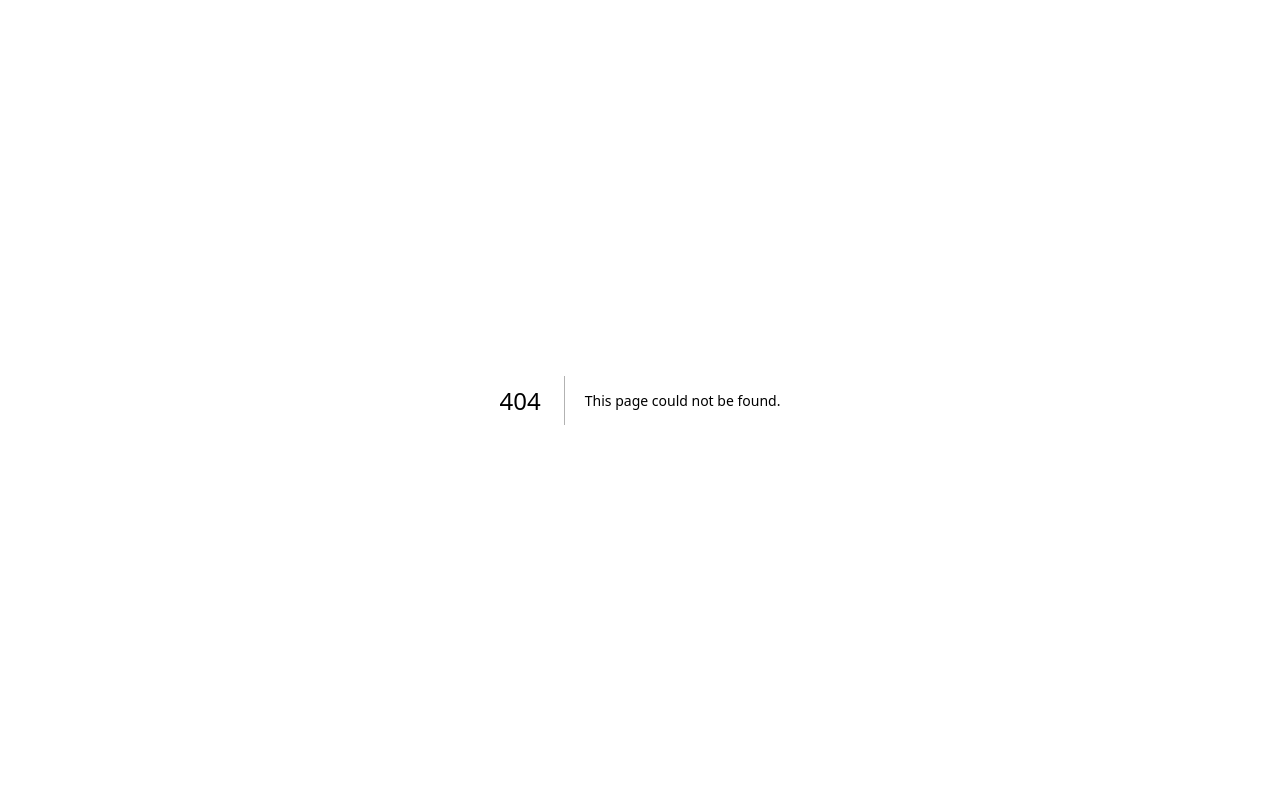
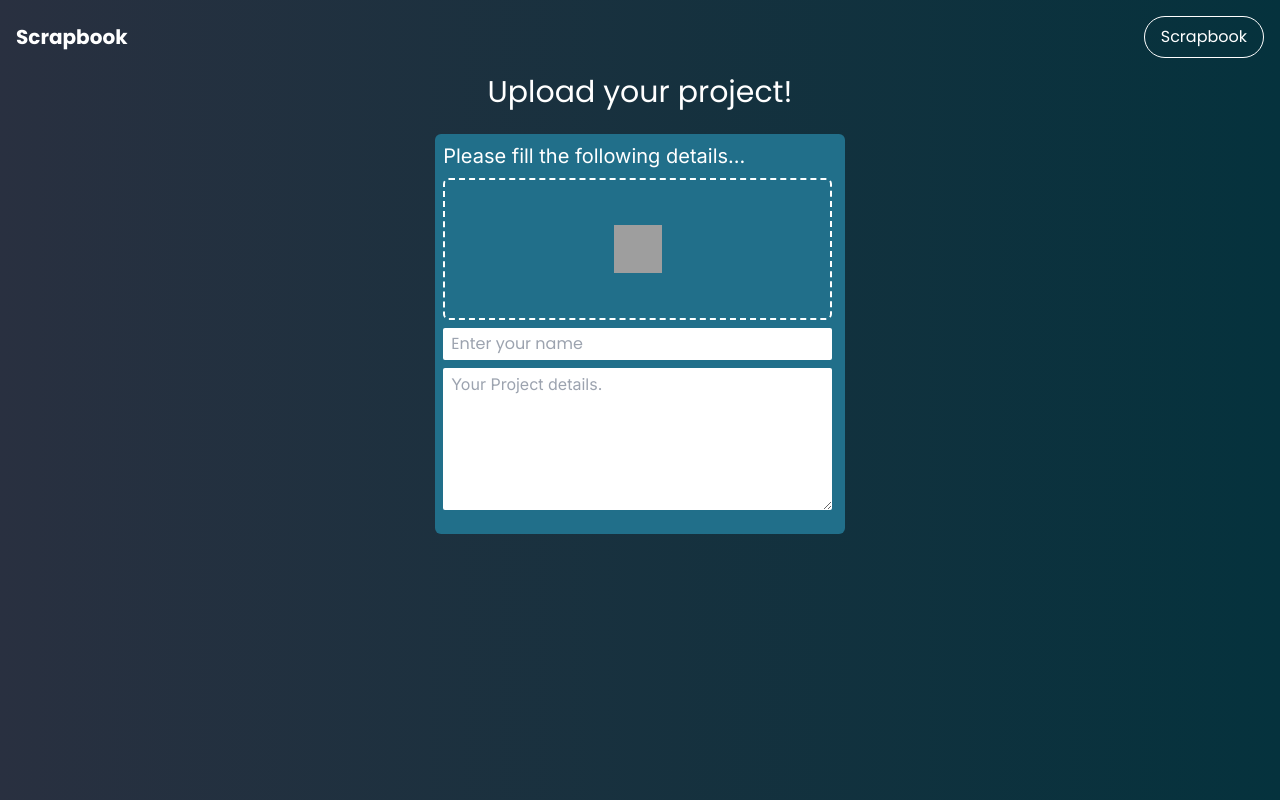
Before and after one commit to 0Armaan025/scrapbook-clone, a Next.js app: page /upload-project in a window 1280 px wide. Before the commit this address had no page. Built offline with nearby package versions, Linux system fonts and the light colour scheme; grey boxes are pictures that could not be loaded.

Commit message:
TODO: FIX THE UPLOAD PROJECT PAGE

```diff
--- a/src/app/scrapbook/page.tsx
+++ b/src/app/scrapbook/page.tsx
@@ -16,9 +16,36 @@ const ScrapbookPage = (props: Props) => {
         >
           Public Scrapbook
         </h4>
-        <br/>
+        <br />
+        <div className="uploadBtnDiv flex flex-row justify-end items-end">
+          <input
+            type="button"
+            value="Upload project!"
+            className="px-4 py-2 border-2 border-white rounded-md bg-transparent text-white hover:bg-white hover:text-black transition-all cursor-pointer"
+            style={{ fontFamily: "poppins" }}
+          />
+        </div>
+        <br />
+        <div className="grid grid-cols-1 sm:grid-cols-2 lg:grid-cols-3 gap-4 m-2">
+          <ScrapbookComponent
+            imageUrl="https://plus.unsplash.com/premium_photo-1721143362948-7929f10d5e4f?w=600&auto=format&fit=crop&q=60&ixlib=rb-4.0.3&ixid=M3wxMjA3fDB8MHxmZWF0dXJlZC1waG90b3MtZmVlZHwyfHx8ZW58MHx8fHx8"
+            text="some text right here"
+          />
+          <ScrapbookComponent
+            imageUrl="https://plus.unsplash.com/premium_photo-1721143362948-7929f10d5e4f?w=600&auto=format&fit=crop&q=60&ixlib=rb-4.0.3&ixid=M3wxMjA3fDB8MHxmZWF0dXJlZC1waG90b3MtZmVlZHwyfHx8ZW58MHx8fHx8"
+            text="some text right here"
+          />
+          <ScrapbookComponent
+            imageUrl="https://plus.unsplash.com/premium_photo-1721143362948-7929f10d5e4f?w=600&auto=format&fit=crop&q=60&ixlib=rb-4.0.3&ixid=M3wxMjA3fDB8MHxmZWF0dXJlZC1waG90b3MtZmVlZHwyfHx8ZW58MHx8fHx8"
+            text="some text right here"
+          />
+          <ScrapbookComponent
+            imageUrl="https://plus.unsplash.com/premium_photo-1721143362948-7929f10d5e4f?w=600&auto=format&fit=crop&q=60&ixlib=rb-4.0.3&ixid=M3wxMjA3fDB8MHxmZWF0dXJlZC1waG90b3MtZmVlZHwyfHx8ZW58MHx8fHx8"
+            text="some text right here"
+          />
 
-        <ScrapbookComponent/>
+          {/* Add more ScrapbookComponent items as needed */}
+        </div>
       </div>
     </>
   );
--- /dev/null
+++ b/src/app/upload-project/page.tsx
@@ -0,0 +1,50 @@
+import Navbar from "@/components/navbar/Navbar";
+import React from "react";
+
+type Props = {};
+
+const UploadProject = (props: Props) => {
+  return (
+    <>
+      <Navbar />
+
+      <div className="flex flex-col justify-center items-center">
+        <h3
+          style={{ fontFamily: "Poppins, sans-serif" }}
+          className="text-white text-3xl text-semibold mb-4 "
+        >
+          Upload your project!
+        </h3>
+        <div className="uploadProjectDiv flex flex-col w-[32%] rounded-md mt-2  h-[25rem]  justify-start items-start bg-[#216f8a]">
+          <p className="mt-2 text-white text-xl ml-2">
+            Please fill the following details...
+          </p>
+
+          <div className="imageDiv w-[95%] h-40 mx-2 mb-2 mt-2 rounded-md flex flex-col justify-center items-center bg-transparent border-white border-dashed border-2">
+            <img
+              src="https://cdn-icons-png.flaticon.com/128/3772/3772243.png"
+              alt="upload image"
+              className="w-12 h-12 cursor-pointer"
+            />
+          </div>
+          <input
+            type="text"
+            placeholder="Enter your name"
+            style={{ fontFamily: "Poppins, sans-serif" }}
+            className="mx-2 w-[95%] px-2 py-1 rounded-sm outline-none "
+          />
+          <textarea
+            className="mx-2 w-[95%] px-2 h-40 py-1 rounded-sm outline-none mt-2"
+            placeholder="Your Project details."
+          />
+          <center>
+
+          </center>
+          <br />
+        </div>
+      </div>
+    </>
+  );
+};
+
+export default UploadProject;
--- a/src/components/scrapbook-component/ScrapBookComponent.tsx
+++ b/src/components/scrapbook-component/ScrapBookComponent.tsx
@@ -1,17 +1,29 @@
 import React from "react";
 
-type Props = {};
+type Props = {
+  imageUrl: string;
+  text: string;
+};
 
 const ScrapbookComponent = (props: Props) => {
   return (
-    <div className="scrapbookComponent border-2 border-white w-72 h-42 p-4 flex flex-col justify-center items-start">
+    <div className="scrapbookComponent transition-all hover:rotate-2 cursor-pointer hover:scale-105 border-2 m-4 bg-[#1d6d8a] rounded-md border-white w-72 h-42 p-2 flex flex-col justify-center items-start">
       <img
-        src="https://plus.unsplash.com/premium_photo-1721143362948-7929f10d5e4f?w=600&auto=format&fit=crop&q=60&ixlib=rb-4.0.3&ixid=M3wxMjA3fDB8MHxmZWF0dXJlZC1waG90b3MtZmVlZHwyfHx8ZW58MHx8fHx8"
-        alt="banner image"
-        className="w-full "
+        src={props.imageUrl}
+        alt="banner image "
+        className="w-full h-52 rounded-md"
       />
-      <p>Some freaking text right here</p>
-      <input type="button" className="" value="Check it out!" />
+      <p
+        className="text-center mt-2 text-white"
+        style={{ fontFamily: "Poppins" }}
+      >
+        {props.text}
+      </p>
+      <input
+        type="button"
+        className="w-full text-center bg-[#0f323e] px-4 py-2 border-2 border-white mt-2 rounded-md hover:bg-white hover:text-black transition-all cursor-pointer hover:border-black hover:border-2 text-white "
+        value="Check it out!"
+      />
     </div>
   );
 };
```
